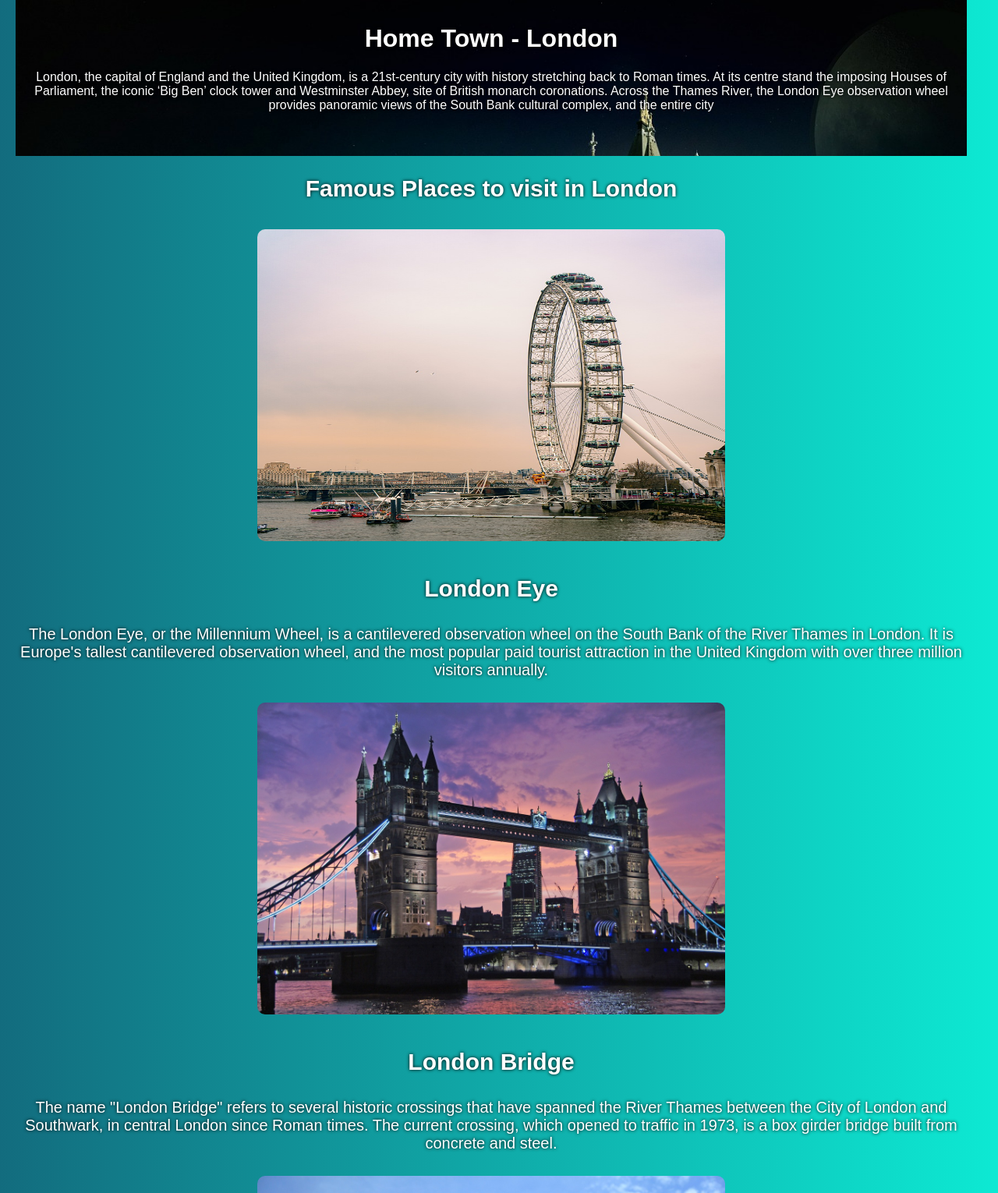
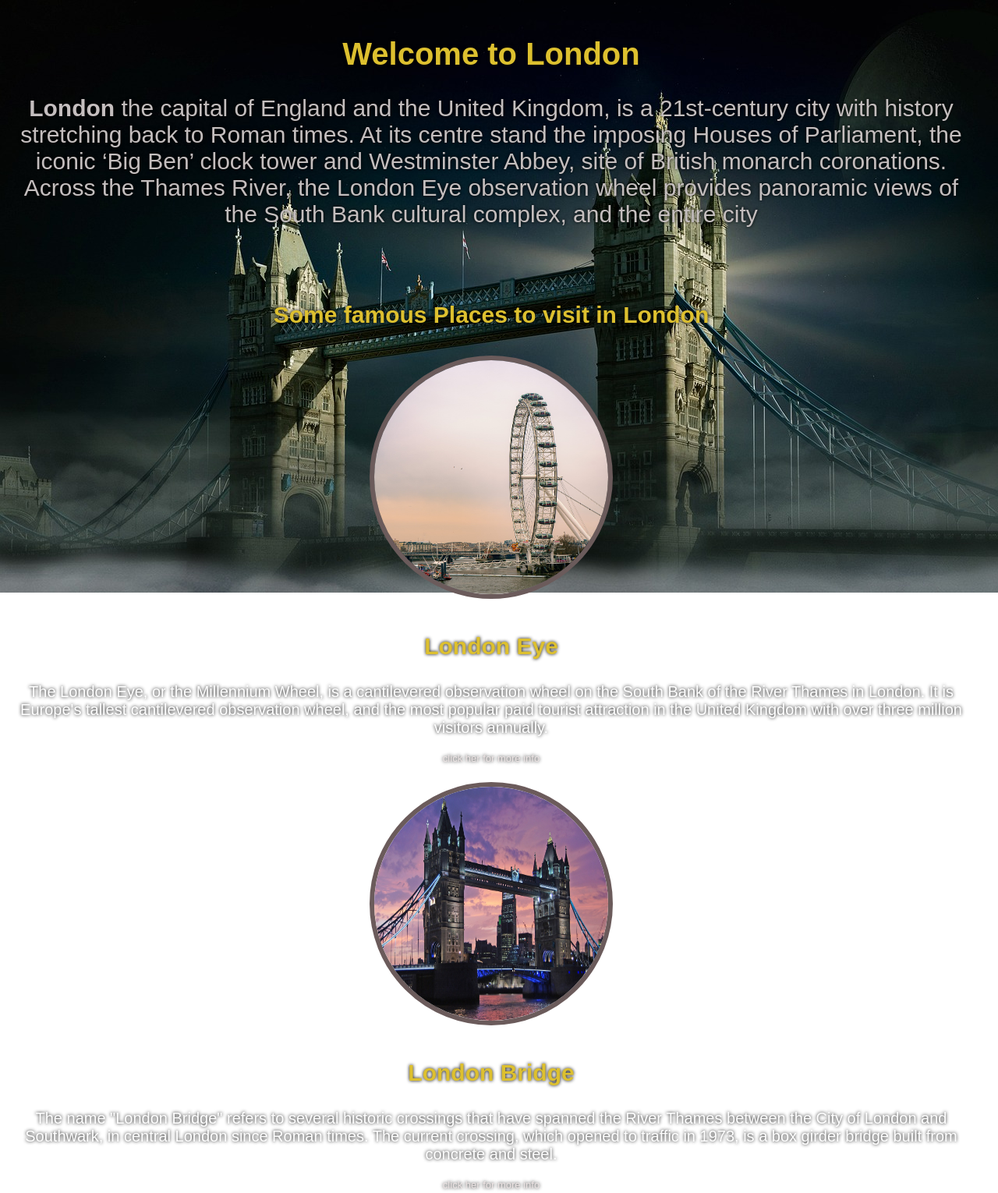
Before and after one commit to saqibjvd/-Hometown-Homepage, a plain HTML site: page index.html in a window 1280 px wide. Shown: the top 1530 px of the page at 78% size. Drawn offline with Linux system fonts and the light colour scheme.

Commit message:
update -version
updated version page including flex.

```diff
--- a/index.html
+++ b/index.html
@@ -11,23 +11,29 @@
 </head>
 <body>
     <div id="hero">
-        <h1 id="title">Home Town - London</h1>
-        <p id="intro">London, the capital of England and the United Kingdom, is a 21st-century city with history stretching back to Roman times. At its centre stand the imposing Houses of Parliament, the iconic ‘Big Ben’ clock tower and Westminster Abbey, site of British monarch coronations. Across the Thames River, the London Eye observation wheel provides panoramic views of the South Bank cultural complex, and the entire city</p>
+        <h1 id="title">Welcome to London</h1>
+        <p id="intro"><strong>London </strong>the capital of England and the United Kingdom, is a 21st-century city with history stretching back to Roman times. At its centre stand the imposing Houses of Parliament, the iconic ‘Big Ben’ clock tower and Westminster Abbey, site of British monarch coronations. Across the Thames River, the London Eye observation wheel provides panoramic views of the South Bank cultural complex, and the entire city</p>
     </div>
 
 
     <div id="main">
+
+        <div class="info">
+            <h2 class="visit-title">Some famous Places to visit in London</h2>
+        </div>
         <div>
-            <h2 class="visit-title">Famous Places to visit in London</h2>
             <img class="img" src="images/london-eye.jpg" alt="london eye">
             <h3 class="visit-title">London Eye</h3>
             <p class="description">The London Eye, or the Millennium Wheel, is a cantilevered observation wheel on the South Bank of the River Thames in London. It is Europe's tallest cantilevered observation wheel, and the most popular paid tourist attraction in the United Kingdom with over three million visitors annually.</p>
+            <p class="extra-info"><a href="https://en.wikipedia.org/wiki/London_Eye" target="_blank" >click her for more info</a></p>
         </div>
 
         <div>
             <img class="img" src="images/tower-bridge1.jpg" alt="london bridge">
             <h3>London Bridge</h3>
             <p class="description">The name "London Bridge" refers to several historic crossings that have spanned the River Thames between the City of London and Southwark, in central London since Roman times. The current crossing, which opened to traffic in 1973, is a box girder bridge built from concrete and steel.</p>
+            <p class="extra-info"><a href="https://en.wikipedia.org/wiki/London_Bridge" target="_blank" >click her for more info</a></p>
+
         </div>
 
         <div>
@@ -35,22 +41,25 @@
             <H3>Underground</H3>
             <p class="description">The world’s first underground railway opened in London in 1863, as a way of reducing street congestion. It was soon followed by a related railway company, in 1868, but their owners fell out and the railways became rivals rather than partners, delaying progress. These were what we call sub-surface lines, built by digging a long trench, laying track and covering it over again. Initially, these early underground railways used steam trains.</p>
             <P class="description">The technology for the safe tunnelling of tubes deeper below London had been developed by 1870, but the first successful tube railway was not practical until electric power and safe lifts were perfected in the late 1880s. There was interest in this novel mode of transport, but investors were still cautious. The next Tubes did not open for nearly 10 years. Later schemes also struggled to raise money but were helped by the intervention of an American financier. These new linked lines opened in 1906-7, completing the core of the modern Tube system.  </P>
+            <p class="extra-info"><a href="https://en.wikipedia.org/wiki/London_Underground" target="_blank" >click her for more info</a></p>
         </div>
 
         <div>
             <img class="img" src="images/london-palace.webp" alt="london palace">
             <h3>Buckingham Palace</h3>
             <p class="description">Buckingham Palace is a royal residence in London, and the administrative headquarters of the monarch of the United Kingdom. Located in the City of Westminster, the palace is often at the centre of state occasions and royal hospitality.</p>
+            <p class="extra-info"><a href="https://en.wikipedia.org/wiki/Buckingham_Palace" target="_blank" >click her for more info</a></p>
         </div>
 
         <div>
             <img class="img" src="images/big-ben.jpg" alt="big-ben">
             <h3>Big Ben</h3>
             <p class="description">Big Ben is the nickname for the Great Bell of the Great Clock of Westminster and by extension for the clock tower itself which stands at the north end of the Palace of Westminster in London, England.[4] Originally known simply as the Clock Tower, it was renamed Elizabeth Tower in 2012 to mark the Diamond Jubilee of Elizabeth II. The clock is a striking clock with five bells.</p>
-
+            <p class="extra-info"><a href="https://en.wikipedia.org/wiki/Big_Ben" target="_blank" >click her for more info</a></p>
     </div>
 
-    <div class="container">
+    <div class="form">
+
         <form >
 
           <label for="fname">First Name</label>
--- a/styles.css
+++ b/styles.css
@@ -3,46 +3,91 @@ body{
     color: white;
     font-family: fantasy;
     font-weight: 400;
-    margin: 0 40px 0 20px;
+    margin: 10px 40px 0 20px;
     padding: auto 0;
-    background: rgb(2,0,36);
-    background: linear-gradient(90deg, rgba(2,0,36,1) 0%, rgba(9,102,121,0.9598433123249299) 0%, rgba(13,233,211,1) 100%);
+    /* background: rgb(2,0,36); */
+    /* background: linear-gradient(90deg, rgba(2,0,36,1) 0%, rgba(9,102,121,0.9598433123249299) 0%, rgba(13,233,211,1) 100%); */
+    background-image: url("images/london-bridge.jpg");
+    background-repeat: no-repeat;
+    background-attachment: fixed;
+    display: flex;
+    flex-direction: column;
+    /* align-items: center;
+    align-content: center;
+    flex-wrap: wrap; */
 }
 
 #hero{
-    background-image: url("images/london-bridge.jpg");
-    background-size: cover;
     padding: 10px 0 40px 0;
+    font-size: 20px;
+    color: rgb(196, 190, 190);
+    text-shadow: 0px 0px 4px rgb(24, 23, 23);
 }
 
 
 
-
 #title {
+    color: rgb(221, 192, 47);
     text-shadow: 0px 0px 4px black;
+    align-items: center;
+    align-content: center;
+    flex-wrap: wrap;
 }
 
 
 #intro {
     text-shadow: 0px 0px 4px black;
+
 }
 
- h2, h3{
+ h2, h3, p{
     text-shadow: 0px 0px 4px black;
     font-size: 30px;
 }
+
+h2, h3 {
+    color: rgb(221, 192, 47);
+}
+
+.extra-info{
+    font-size: small;
+    text-align: center;
+    font-family: fantasy;
+    color: white;
+}
+
+a:link {
+    color: rgb(237, 228, 228);
+    background-color: transparent;
+    text-decoration: none;
+  }
+
+  a:hover {
+    color: rgb(195, 236, 13);
+    background-color: transparent;
+    text-decoration: underline;
+  }
+
 .description{
     text-shadow: 0px 0px 4px black;
     font-size: 20px;
+    display: flex;
+    align-items: center;
+    align-content: center;
 
 }
 
 .img {
+
     margin: 10px auto;
-    width: 600px;
-    height: 400px;
-    border-radius: 10px;
+    width: 300px;
+    height: 300px;
     background-size: cover;
+    border-radius: 50%;
+    border: 6px solid rgb(107, 91, 91);
+    align-items: center;
+    align-content: center;
+    flex-wrap: wrap;
 }
 
 
@@ -76,9 +121,10 @@ input[type=text], select, textarea {
   }
 
   /* Add a background color and some padding around the form */
-  .container {
+  .form {
     border-radius: 5px;
     background-color: #f2f2f2;
     padding: 20px;
+    margin-bottom: 40px;
 
   }
```
Also changed, not shown: practice.js (added, +86 -0 lines).
